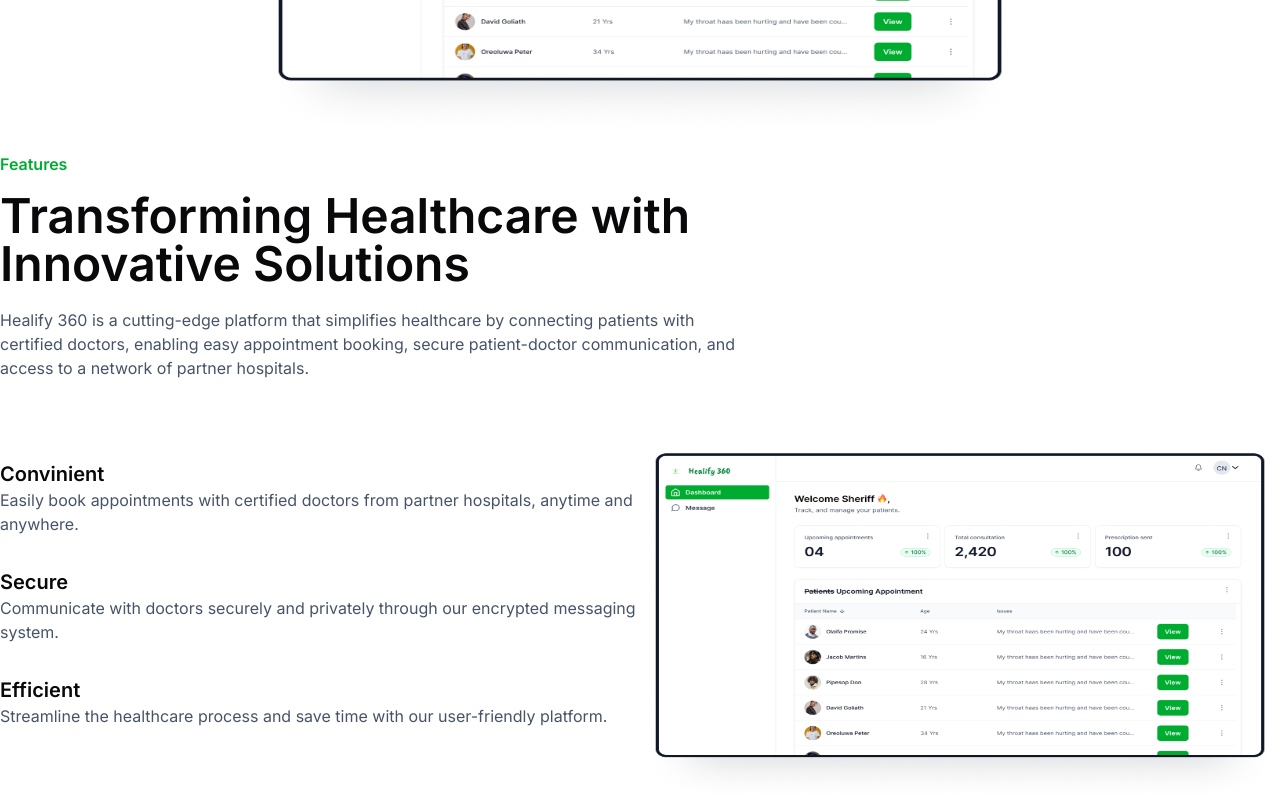
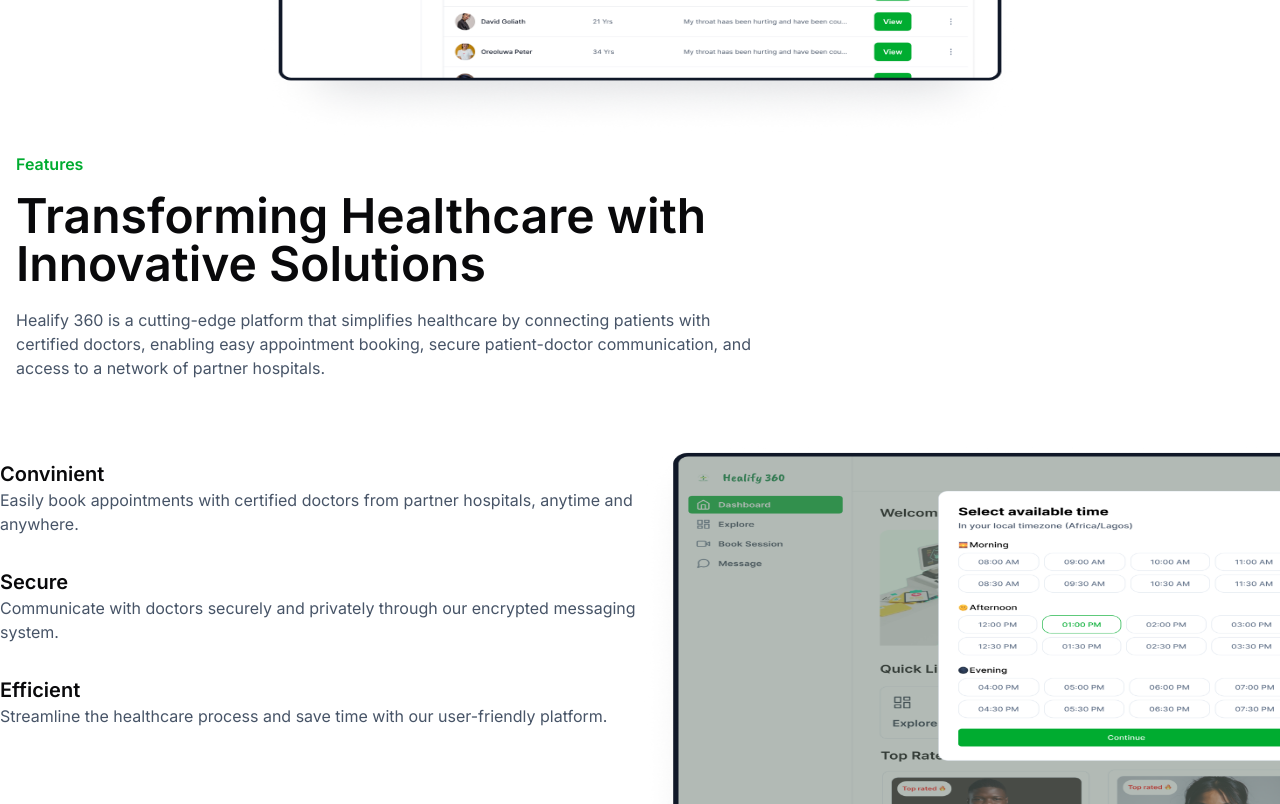
Before and after one commit to herdeybayor/healify360-frontend, a Next.js app: page / in a window 1280 px wide. Shown: the part 760-1564 px from the top of the page. Built offline with nearby package versions, Linux system fonts and the light colour scheme.

Commit message:
feat: Improve landing page layout and add doctor-patient connection section

```diff
--- a/src/app/page.tsx
+++ b/src/app/page.tsx
@@ -80,7 +80,7 @@
             />
           </div>
         </div>
-        <div className='max-w-[1400px] mx-auto py-4'>
+        <div className='max-w-[1400px] mx-auto py-4 px-4'>
           <h3 className='font-semibold text-base text-[#00AC30]'>Features</h3>
           <h1 className='lg:text-5xl text-lg md:text-3xl font-semibold mt-4 max-w-[760px]'>
             Transforming Healthcare with Innovative Solutions
@@ -92,7 +92,7 @@
             to a network of partner hospitals.
           </p>
         </div>
-        <div className='md:mt-12 mt-6'>
+        <div className='md:mt-12 mt-6 relative'>
           <div className='max-w-[1400px] mx-auto md:grid grid-cols-2'>
             <div>
               <div className='py-4'>
@@ -119,9 +119,9 @@
             </div>
             <div>
               <Image
-                src='/doctor-dashboard.png'
+                src='/patient-select-time.png'
                 width={760}
-                height={483}
+                height={660}
                 className='aspect-video'
                 alt=''
               />
--- a/src/middleware.ts
+++ b/src/middleware.ts
@@ -31,9 +31,9 @@
       return NextResponse.redirect(new URL('/', request.nextUrl));
     }
   } else {
-    if (!accessToken) {
-      return NextResponse.redirect(new URL('/login', request.nextUrl));
-    }
+    // if (!accessToken) {
+    //   return NextResponse.redirect(new URL('/login', request.nextUrl));
+    // }
   }
 
   // Log middleware details in development
```
Also changed, not shown: public/patient-select-time.png (renamed from public/patient select time.png).
